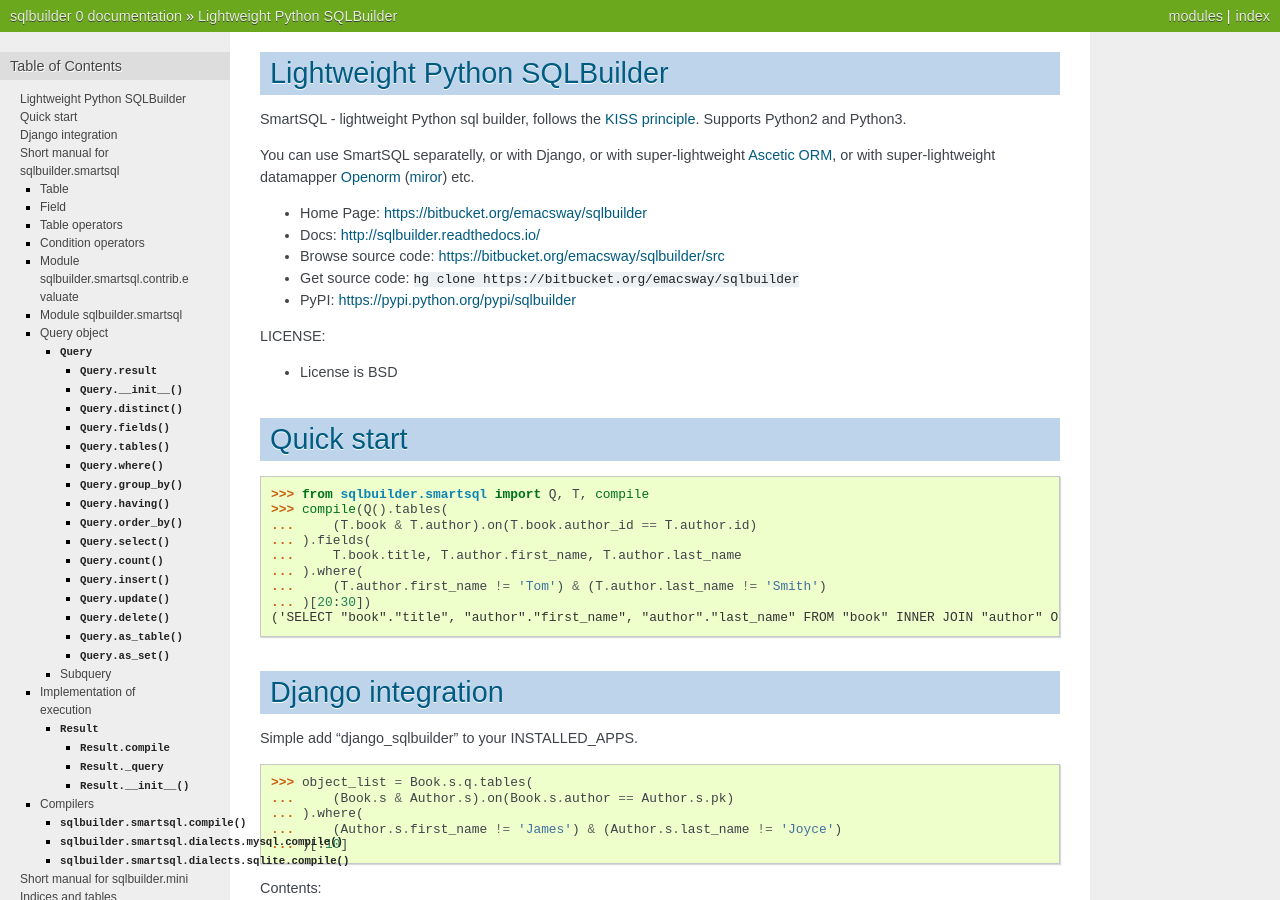
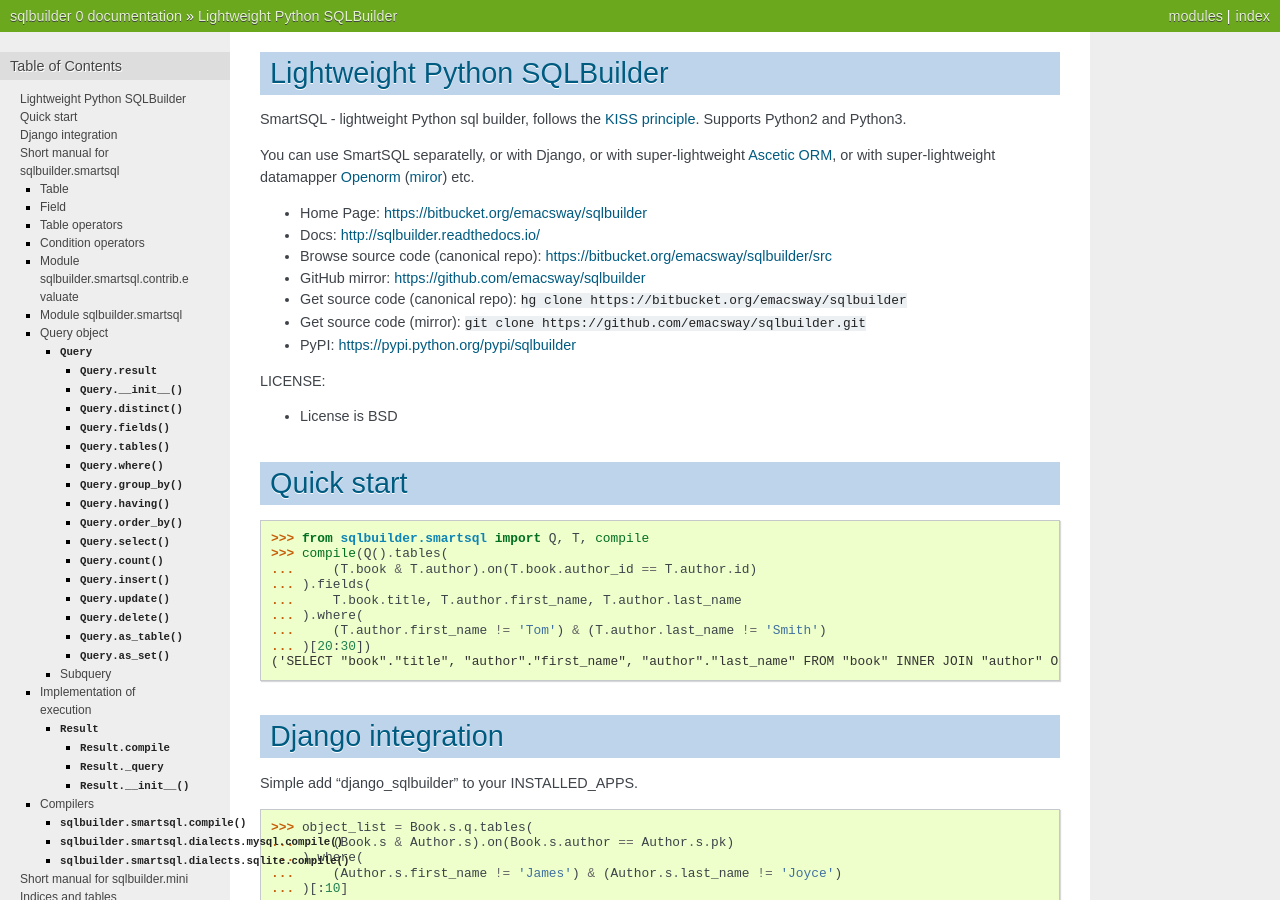
Before and after one commit to emacsway/sqlbuilder, a Sphinx documentation site: the page built from docs/index.rst, in a window 1280 px wide and 900 px high. Built offline with Sphinx 7.4.7, drawn with Linux system fonts in a browser that asks for light colours.

Commit message:
Added info about github mirror

```diff
--- a/README.rst
+++ b/README.rst
@@ -8,8 +8,10 @@ You can use SmartSQL separatelly, or with Django, or with super-lightweight `Asc
 
 * Home Page: https://bitbucket.org/emacsway/sqlbuilder
 * Docs: http://sqlbuilder.readthedocs.io/
-* Browse source code: https://bitbucket.org/emacsway/sqlbuilder/src
-* Get source code: ``hg clone https://bitbucket.org/emacsway/sqlbuilder``
+* Browse source code (canonical repo): https://bitbucket.org/emacsway/sqlbuilder/src
+* GitHub mirror: https://github.com/emacsway/sqlbuilder
+* Get source code (canonical repo): ``hg clone https://bitbucket.org/emacsway/sqlbuilder``
+* Get source code (mirror): ``git clone https://github.com/emacsway/sqlbuilder.git``
 * PyPI: https://pypi.python.org/pypi/sqlbuilder
 
 LICENSE:
--- a/docs/index.rst
+++ b/docs/index.rst
@@ -12,8 +12,10 @@ You can use SmartSQL separatelly, or with Django, or with super-lightweight `Asc
 
 * Home Page: https://bitbucket.org/emacsway/sqlbuilder
 * Docs: http://sqlbuilder.readthedocs.io/
-* Browse source code: https://bitbucket.org/emacsway/sqlbuilder/src
-* Get source code: ``hg clone https://bitbucket.org/emacsway/sqlbuilder``
+* Browse source code (canonical repo): https://bitbucket.org/emacsway/sqlbuilder/src
+* GitHub mirror: https://github.com/emacsway/sqlbuilder
+* Get source code (canonical repo): ``hg clone https://bitbucket.org/emacsway/sqlbuilder``
+* Get source code (mirror): ``git clone https://github.com/emacsway/sqlbuilder.git``
 * PyPI: https://pypi.python.org/pypi/sqlbuilder
 
 LICENSE:
```
